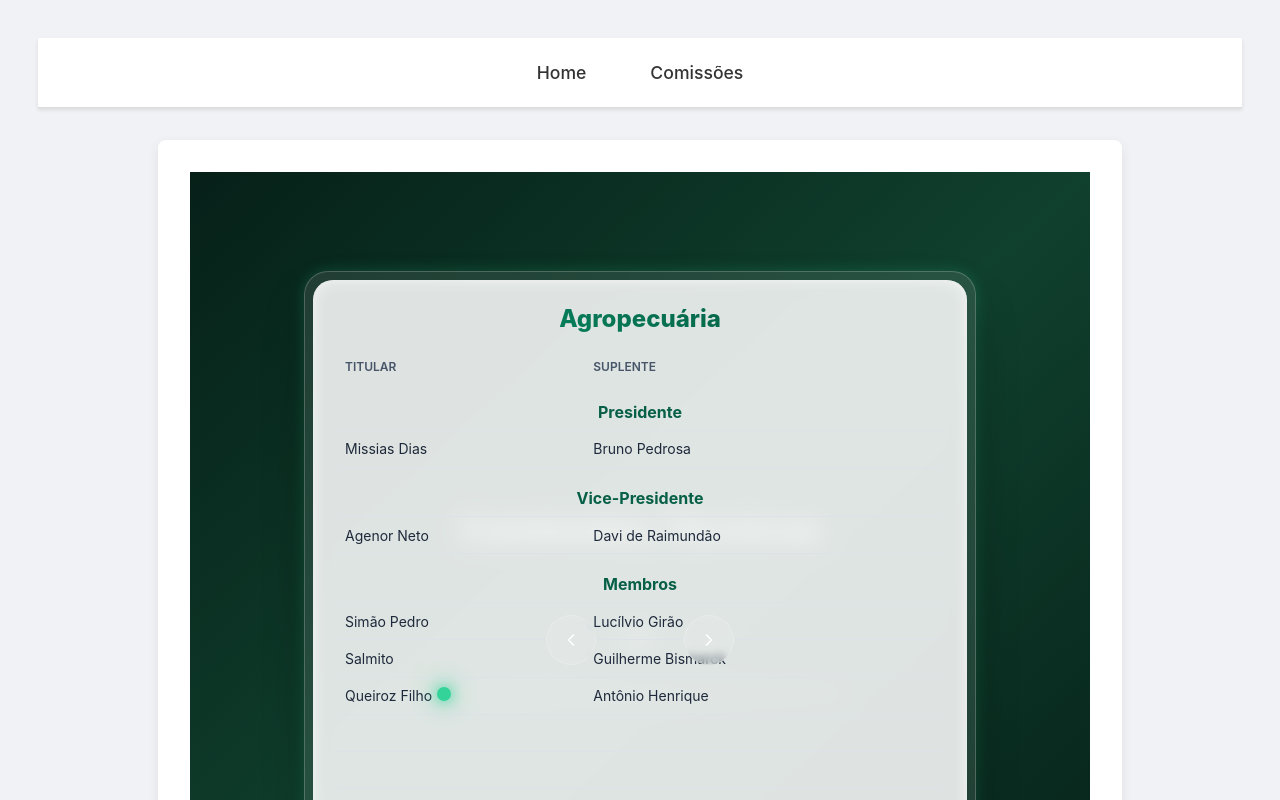
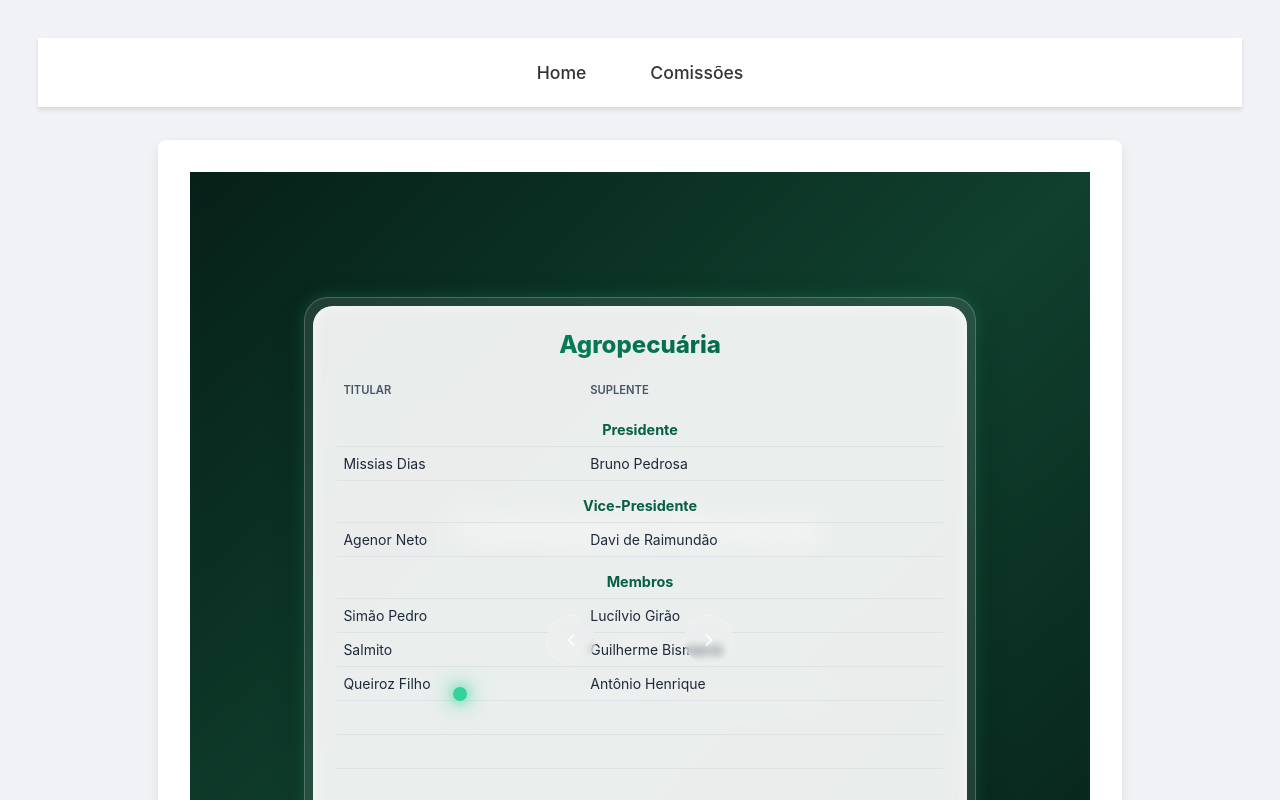
Before and after one commit to antonylima/alece, a React (Create React App) app in the folder frontend/: page /comissoes in a window 1280 px wide. Shown: the top 800 px of the page. Built offline with nearby package versions, Linux system fonts and the light colour scheme.

Commit message:
card style

```diff
--- a/frontend/src/pages/Comissoes.css
+++ b/frontend/src/pages/Comissoes.css
@@ -1,19 +1,19 @@
 @keyframes breathing-glow {
   0% {
-    box-shadow: 0 25px 50px -12px rgba(0, 0, 0, 0.4), 0 0 15px rgba(52, 211, 153, 0.2);
+    box-shadow: 0 10px 40px -12px rgba(0, 0, 0, 0.4), 0 0 15px rgba(52, 211, 153, 0.2);
   }
   50% {
-    box-shadow: 0 25px 50px -12px rgba(0, 0, 0, 0.6), 0 0 25px rgba(52, 211, 153, 0.4);
+    box-shadow: 0 10px 50px -12px rgba(0, 0, 0, 0.6), 0 0 25px rgba(52, 211, 153, 0.4);
   }
   100% {
-    box-shadow: 0 25px 50px -12px rgba(0, 0, 0, 0.4), 0 0 15px rgba(52, 211, 153, 0.2);
+    box-shadow: 0 10px 40px -12px rgba(0, 0, 0, 0.4), 0 0 15px rgba(52, 211, 153, 0.2);
   }
 }
 
 /* General Container */
 .comissoes-container {
   min-height: 100vh;
-  background: linear-gradient(to bottom right, #062018, #10402E, #062018); /* Green Gradient */
+  background: linear-gradient(to bottom right, #062018, #10402E, #062018);
   color: #e2e8f0;
   display: flex;
   flex-direction: column;
@@ -25,20 +25,19 @@
 }
 
 .comissoes-header h2 {
-  font-size: 2.25rem;
+  font-size: 1.8rem; /* Mobile first font size */
   font-weight: 700;
   text-align: center;
-  margin-bottom: 2rem;
+  margin-bottom: 1.5rem;
   text-shadow: 0 2px 10px rgba(0, 0, 0, 0.3);
 }
 
 /* Card Area */
 .card-display-area {
   position: relative;
-  width: 100%;
+  width: 95%; /* More flexible width */
   max-width: 42rem;
-  /* height: 26rem; REMOVED for auto height */
-  margin-bottom: 2rem;
+  margin-bottom: 1.5rem;
   perspective: 1000px;
 }
 
@@ -52,8 +51,8 @@
 
 .card {
   width: 100%;
-  min-height: 26rem; /* Use min-height instead of height */
-  height: auto; /* Allow card to grow */
+  min-height: 24rem; /* Adjusted min-height for mobile */
+  height: auto;
   background: rgba(255, 255, 255, 0.1);
   backdrop-filter: blur(12px);
   border: 1px solid rgba(255, 255, 255, 0.2);
@@ -71,24 +70,23 @@
 }
 
 .card-inner-content {
-  background-color: rgba(255, 255, 255, 0.85);
+  background-color: rgba(255, 255, 255, 0.9); /* Slightly more opaque for readability */
   border-radius: 1.25rem;
-  padding: 1.5rem;
+  padding: 1rem; /* Reduced padding for mobile */
   width: 100%;
-  height: 100%; /* Take full height of parent */
+  height: 100%;
   display: flex;
   flex-direction: column;
   justify-content: flex-start;
   box-shadow: inset 0 0 15px rgba(255, 255, 255, 0.7);
-  /* overflow-y: auto; REMOVED to prevent scroll */
 }
 
 .card-inner-content .comissao-name {
-  font-size: 1.5rem;
+  font-size: 1.2rem; /* Mobile first font size */
   font-weight: 800;
   margin-bottom: 1rem;
   text-align: center;
-  background: linear-gradient(45deg, #059669, #064e3b); /* Green Gradient Text */
+  background: linear-gradient(45deg, #059669, #064e3b);
   -webkit-background-clip: text;
   -webkit-text-fill-color: transparent;
   background-clip: text;
@@ -98,13 +96,13 @@
 .card-inner-content table {
   width: 100%;
   border-collapse: collapse;
-  font-size: 0.875rem;
+  font-size: 0.8rem; /* Mobile first font size */
 }
 
 .card-inner-content th,
 .card-inner-content td {
   border: none;
-  padding: 0.6rem 0.5rem;
+  padding: 0.5rem 0.4rem; /* Reduced padding */
   text-align: left;
 }
 
@@ -123,18 +121,17 @@
 .card-inner-content th.ts {
   font-weight: 600;
   color: #475569;
-  font-size: 0.75rem;
+  font-size: 0.7rem;
   text-transform: uppercase;
   padding-bottom: 0.5rem;
 }
 
 .card-inner-content .tipo {
   font-weight: 700;
-  background-color: transparent;
-  color: #065f46; /* Darker Green */
+  color: #065f46;
   text-align: center;
-  font-size: 1rem;
-  padding: 1.25rem 0 0.5rem 0;
+  font-size: 0.9rem;
+  padding: 1rem 0 0.5rem 0;
 }
 
 .branco {
@@ -146,16 +143,17 @@
 .nav-controls {
   display: flex;
   align-items: center;
-  gap: 1.5rem;
-  margin-bottom: 1.5rem;
+  gap: 1rem; /* Reduced gap */
+  margin-bottom: 1rem;
 }
 
 .nav-button {
+  width: 45px;
+  height: 45px;
+  /* ... other styles ... */
   display: flex;
   align-items: center;
   justify-content: center;
-  width: 50px;
-  height: 50px;
   background-color: rgba(255, 255, 255, 0.1);
   color: white;
   border-radius: 50%;
@@ -165,14 +163,15 @@
 }
 
 .nav-button:hover {
-  background-color: rgba(16, 185, 129, 0.3); /* Green tint on hover */
+  background-color: rgba(16, 185, 129, 0.3);
   transform: scale(1.1);
 }
 
 .card-counter {
+  font-size: 1.3rem;
+  /* ... other styles ... */
   color: white;
   font-family: monospace;
-  font-size: 1.5rem;
   font-weight: 500;
   min-width: 40px;
   text-align: center;
@@ -183,13 +182,16 @@
   display: flex;
   flex-wrap: wrap;
   justify-content: center;
-  gap: 0.6rem;
-  max-width: 56rem;
+  gap: 0.5rem;
+  max-width: 100%;
+  padding: 0 1rem;
+  box-sizing: border-box;
 }
 
 .dot {
-  width: 10px;
-  height: 10px;
+  width: 8px;
+  height: 8px;
+  /* ... other styles ... */
   border-radius: 50%;
   transition: all 0.3s ease;
   background-color: rgba(255, 255, 255, 0.3);
@@ -203,7 +205,7 @@
 }
 
 .dot.active {
-  background-color: #34d399; /* Emerald Green */
+  background-color: #34d399;
   transform: scale(1.4);
   box-shadow: 0 0 10px #34d399, 0 0 20px #34d399;
 }
@@ -216,3 +218,38 @@
     text-overflow: ellipsis;
   }
 }
+
+/* Tablet and up */
+@media (min-width: 768px) {
+  .comissoes-header h2 {
+    font-size: 2.25rem;
+    margin-bottom: 2rem;
+  }
+  .card-display-area {
+    margin-bottom: 2rem;
+  }
+  .card-inner-content {
+    padding: 1.5rem;
+  }
+  .card-inner-content .comissao-name {
+    font-size: 1.5rem;
+  }
+  .card-inner-content table {
+    font-size: 0.875rem;
+  }
+  .nav-controls {
+    gap: 1.5rem;
+    margin-bottom: 1.5rem;
+  }
+  .nav-button {
+    width: 50px;
+    height: 50px;
+  }
+  .card-counter {
+    font-size: 1.5rem;
+  }
+  .dot {
+    width: 10px;
+    height: 10px;
+  }
+}
```
